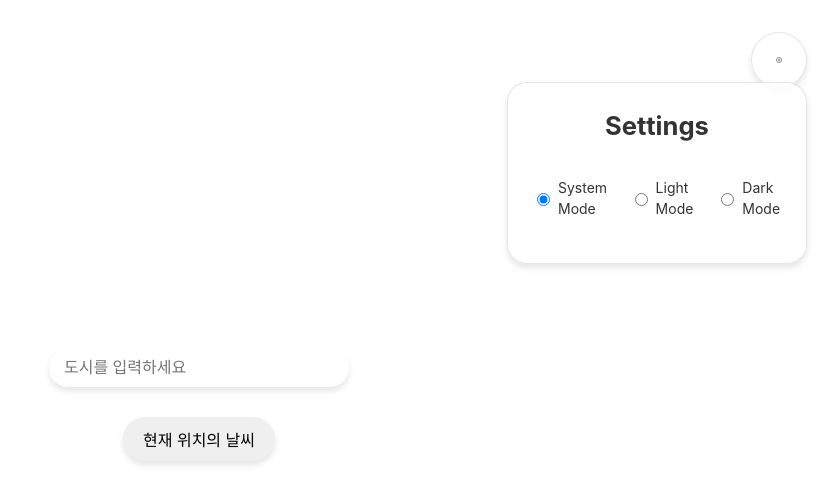
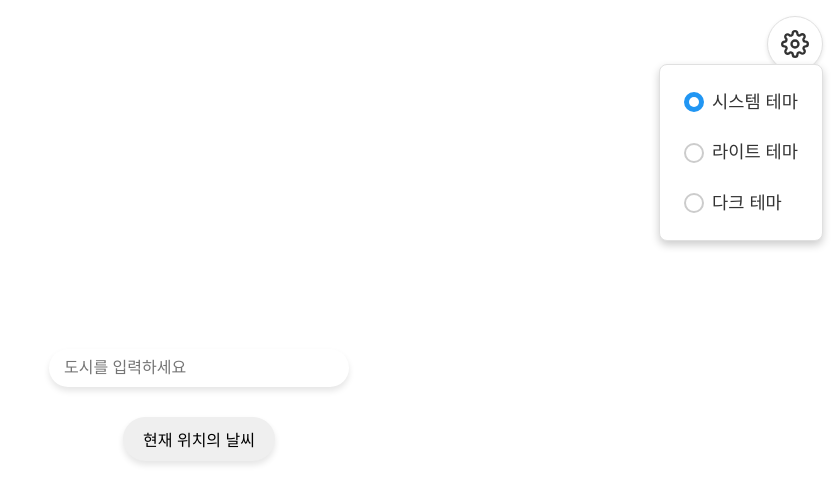
Before and after one commit to jiyean99/react_weather_app, a React (Vite) app: page / in a window 1280 px wide. Both pictures are taken after a click on the button "Settings". Shown: the top 504 px of the page, without its empty margins (441-1280 px from the left). Built offline with nearby package versions, Linux system fonts and the light colour scheme.

Commit message:
슬라이드 내 테마 색상이 적용되도록 수정

```diff
--- a/package.json
+++ b/package.json
@@ -10,6 +10,7 @@
     "preview": "vite preview"
   },
   "dependencies": {
+    "@radix-ui/react-icons": "^1.3.2",
     "axios": "^1.7.9",
     "react": "^18.3.1",
     "react-dom": "^18.3.1",
--- a/src/App.tsx
+++ b/src/App.tsx
@@ -153,7 +153,7 @@ function App() {
                 </div>
                 <div className={styles['sky']}>{result.weather[0].main}</div>
               </div>
-              <WeatherSlider/>
+              <WeatherSlider theme={isDarkMode ? "dark" : "light"}/>
             </Fragment>
         )}
       </AppWrapper>
--- a/src/components/Settings.module.css
+++ b/src/components/Settings.module.css
@@ -1,68 +1,52 @@
 .settings {
-    position: absolute;
-    top: var(--spacing-md);
-    right: var(--spacing-md);
+    position: fixed;
+    top: 1rem;
+    right: 1rem;
     z-index: 1000;
 }
 
 .settingsButton {
-    background: var(--background-card);
-    border: 1px solid var(--border-light);
+    width: 40px;
+    height: 40px;
     border-radius: 50%;
-    padding: var(--spacing-sm);
-    cursor: pointer;
+    background-color: var(--background-color);
+    border: 1px solid var(--border-color);
     display: flex;
     align-items: center;
     justify-content: center;
+    cursor: pointer;
     transition: all 0.3s ease;
-    box-shadow: var(--shadow-card);
-    width: 40px;
-    height: 40px;
+    box-shadow: 0 2px 4px rgba(0, 0, 0, 0.1);
 }
 
 .settingsButton:hover {
-    transform: rotate(30deg);
-    background: var(--background-card);
+    transform: rotate(90deg);
     box-shadow: 0 4px 8px rgba(0, 0, 0, 0.2);
 }
 
 .gearIcon {
-    width: 24px;
-    height: 24px;
-    color: var(--text-primary);
+    width: 20px;
+    height: 20px;
+    color: var(--text-color);
 }
 
-.popup {
-    position: absolute;
-    top: 50px;
-    right: 0;
-    background: var(--background-card);
-    border-radius: var(--border-radius-lg);
-    padding: var(--spacing-lg);
-    box-shadow: var(--shadow-card);
-    border: 1px solid var(--border-light);
-    min-width: 200px;
-    animation: slideIn 0.3s ease;
+.settingsPopup {
+    position: fixed;
+    top: 4rem;
+    right: 1rem;
+    background-color: var(--background-color);
+    border: 1px solid var(--border-color);
+    border-radius: 8px;
+    padding: 1rem;
+    box-shadow: 0 4px 8px rgba(0, 0, 0, 0.2);
     z-index: 1001;
+    animation: slideDown 0.3s ease;
 }
 
-.popupContent {
-    display: flex;
-    flex-direction: column;
-    gap: var(--spacing-md);
-}
-
-.popupTitle {
-    color: var(--text-primary);
-    font-size: 1.2rem;
-    margin: 0 0 var(--spacing-md) 0;
-    text-align: center;
-}
-
-@keyframes slideIn {
+@keyframes slideDown {
     from {
         opacity: 0;
-        transform: translateY(-20px);
+        transform: translateY(-10px);
     }
     to {
         opacity: 1;
@@ -70,17 +54,128 @@
     }
 }
 
-/* 태블릿 스타일 */
+.themeOptions {
+    display: flex;
+    flex-direction: column;
+    gap: 0.5rem;
+}
+
+.themeOption {
+    display: flex;
+    align-items: center;
+    gap: 0.5rem;
+    padding: 0.5rem;
+    border-radius: 4px;
+    cursor: pointer;
+    transition: background-color 0.3s ease;
+}
+
+.themeOption:hover {
+    background-color: var(--hover-color);
+}
+
+.themeOption input[type="radio"] {
+    margin: 0;
+    width: 16px;
+    height: 16px;
+    cursor: pointer;
+    appearance: none;
+    -webkit-appearance: none;
+    border: 2px solid #ccc;
+    border-radius: 50%;
+    outline: none;
+    transition: all 0.2s ease;
+    position: relative;
+}
+
+.themeOption input[type="radio"]:checked {
+    border-color: #2196F3;
+    background-color: #2196F3;
+}
+
+.themeOption input[type="radio"]:checked::after {
+    content: '';
+    position: absolute;
+    top: 50%;
+    left: 50%;
+    transform: translate(-50%, -50%);
+    width: 6px;
+    height: 6px;
+    border-radius: 50%;
+    background-color: var(--background-color);
+}
+
+.themeOption input[type="radio"]:hover {
+    border-color: #2196F3;
+}
+
+.themeOption label {
+    color: var(--text-color);
+    cursor: pointer;
+    font-size: 0.9rem;
+}
+
+/* 테마 변수 */
+.light-theme {
+    --background-color: #ffffff;
+    --text-color: #333333;
+    --border-color: #e0e0e0;
+    --hover-color: #f5f5f5;
+}
+
+.dark-theme {
+    --background-color: #1a1a1a;
+    --text-color: #ffffff;
+    --border-color: #333333;
+    --hover-color: #2a2a2a;
+}
+
+.system-theme {
+    --background-color: #ffffff;
+    --text-color: #333333;
+    --border-color: #e0e0e0;
+    --hover-color: #f5f5f5;
+}
+
+@media (prefers-color-scheme: dark) {
+    .system-theme {
+        --background-color: #1a1a1a;
+        --text-color: #ffffff;
+        --border-color: #333333;
+        --hover-color: #2a2a2a;
+    }
+}
+
 @media (min-width: 768px) {
-    .settings {
-        top: var(--spacing-lg);
-        right: var(--spacing-lg);
+    .settingsButton {
+        width: 48px;
+        height: 48px;
     }
 
+    .gearIcon {
+        width: 24px;
+        height: 24px;
+    }
+
+    .themeOption input[type="radio"] {
+        width: 18px;
+        height: 18px;
+    }
+
+    .themeOption input[type="radio"]:checked::after {
+        width: 8px;
+        height: 8px;
+    }
+
+    .themeOption label {
+        font-size: 1rem;
+    }
+}
+
+@media (min-width: 1024px) {
     .settingsButton {
-        padding: var(--spacing-md);
-        width: 48px;
-        height: 48px;
+        width: 56px;
+        height: 56px;
     }
 
     .gearIcon {
@@ -88,38 +183,17 @@
         height: 28px;
     }
 
-    .popup {
-        min-width: 250px;
+    .themeOption input[type="radio"] {
+        width: 20px;
+        height: 20px;
     }
 
-    .popupTitle {
-        font-size: 1.4rem;
+    .themeOption input[type="radio"]:checked::after {
+        width: 10px;
+        height: 10px;
+    }
+
+    .themeOption label {
+        font-size: 1.1rem;
     }
 }
-
-/* 데스크톱 스타일 */
-@media (min-width: 1024px) {
-    .settings {
-        top: var(--spacing-xl);
-        right: var(--spacing-xl);
-    }
-
-    .settingsButton {
-        padding: var(--spacing-lg);
-        width: 56px;
-        height: 56px;
-    }
-
-    .gearIcon {
-        width: 32px;
-        height: 32px;
-    }
-
-    .popup {
-        min-width: 300px;
-    }
-
-    .popupTitle {
-        font-size: 1.6rem;
-    }
-}
--- a/src/components/Settings.tsx
+++ b/src/components/Settings.tsx
@@ -1,21 +1,33 @@
-import React, { useState } from 'react';
-import { RadioGroup, RadioOption } from '../index.style.ts';
+import React, { useState, useEffect } from 'react';
 import styles from './Settings.module.css';
 
 interface SettingsProps {
-    themeMode: "system" | "light" | "dark";
-    onThemeChange: (theme: "system" | "light" | "dark") => void;
+    onThemeChange: (theme: 'system' | 'light' | 'dark') => void;
+    themeMode: 'system' | 'light' | 'dark';
 }
 
-const Settings: React.FC<SettingsProps> = ({ themeMode, onThemeChange }) => {
+const Settings: React.FC<SettingsProps> = ({ onThemeChange, themeMode }) => {
     const [isOpen, setIsOpen] = useState(false);
 
-    const handleThemeChange = (e: React.ChangeEvent<HTMLInputElement>) => {
-        onThemeChange(e.target.value as "system" | "light" | "dark");
+    useEffect(() => {
+        const handleClickOutside = (event: MouseEvent) => {
+            const target = event.target as HTMLElement;
+            if (!target.closest(`.${styles.settings}`)) {
+                setIsOpen(false);
+            }
+        };
+
+        document.addEventListener('click', handleClickOutside);
+        return () => document.removeEventListener('click', handleClickOutside);
+    }, []);
+
+    const handleThemeChange = (theme: 'system' | 'light' | 'dark') => {
+        onThemeChange(theme);
+        setIsOpen(false);
     };
 
     return (
-        <div className={styles.settings}>
+        <div className={`${styles.settings} ${styles[`${themeMode}-theme`]}`}>
             <button
                 className={styles.settingsButton}
                 onClick={() => setIsOpen(!isOpen)}
@@ -33,44 +45,38 @@ const Settings: React.FC<SettingsProps> = ({ themeMode, onThemeChange }) => {
                 </svg>
             </button>
             {isOpen && (
-                <div className={styles.popup}>
-                    <div className={styles.popupContent}>
-                        <h3 className={styles.popupTitle}>Settings</h3>
-                        <RadioGroup>
-                            <RadioOption>
+                <div className={styles.settingsPopup}>
+                    <div className={styles.themeOptions}>
+                        <div className={styles.themeOption}>
                             <input
                                 type="radio"
                                 id="system"
                                 name="theme"
-                                    value="system"
-                                    checked={themeMode === "system"}
-                                    onChange={handleThemeChange}
+                                checked={themeMode === 'system'}
+                                onChange={() => handleThemeChange('system')}
                             />
-                                <label htmlFor="system">System Mode</label>
-                            </RadioOption>
-                            <RadioOption>
+                            <label htmlFor="system">시스템 테마</label>
+                        </div>
+                        <div className={styles.themeOption}>
                             <input
                                 type="radio"
                                 id="light"
                                 name="theme"
-                                    value="light"
-                                    checked={themeMode === "light"}
-                                    onChange={handleThemeChange}
+                                checked={themeMode === 'light'}
+                                onChange={() => handleThemeChange('light')}
                             />
-                                <label htmlFor="light">Light Mode</label>
-                            </RadioOption>
-                            <RadioOption>
+                            <label htmlFor="light">라이트 테마</label>
+                        </div>
+                        <div className={styles.themeOption}>
                             <input
                                 type="radio"
                                 id="dark"
                                 name="theme"
-                                    value="dark"
-                                    checked={themeMode === "dark"}
-                                    onChange={handleThemeChange}
+                                checked={themeMode === 'dark'}
+                                onChange={() => handleThemeChange('dark')}
                             />
-                                <label htmlFor="dark">Dark Mode</label>
-                            </RadioOption>
-                        </RadioGroup>
+                            <label htmlFor="dark">다크 테마</label>
+                        </div>
                     </div>
                 </div>
             )}
--- a/src/components/WeatherSlider.tsx
+++ b/src/components/WeatherSlider.tsx
@@ -17,7 +17,11 @@ interface GroupedWeatherData {
     forecasts: WeatherData[];
 }
 
-const WeatherSlider = () => {
+interface WeatherSliderProps {
+    theme: "light" | "dark";
+}
+
+const WeatherSlider: React.FC<WeatherSliderProps> = ({ theme }) => {
     const [weatherData, setWeatherData] = useState<GroupedWeatherData[]>([]);
 
     useEffect(() => {
@@ -80,7 +84,7 @@ const WeatherSlider = () => {
     }, []);
 
     return (
-        <div className={styles['slider-container']}>
+        <div className={`${styles['slider-container']} ${theme === 'dark' ? styles['dark-theme'] : styles['light-theme']}`}>
             <Swiper
                 modules={[Navigation, Pagination]}
                 spaceBetween={30}
```
Also changed, not shown: src/components/WeatherSlider.module.css (+72 -186 lines), 1 other file (tests, documents, lock files or other folders). Lines whose indentation alone changed are shown as unchanged.
